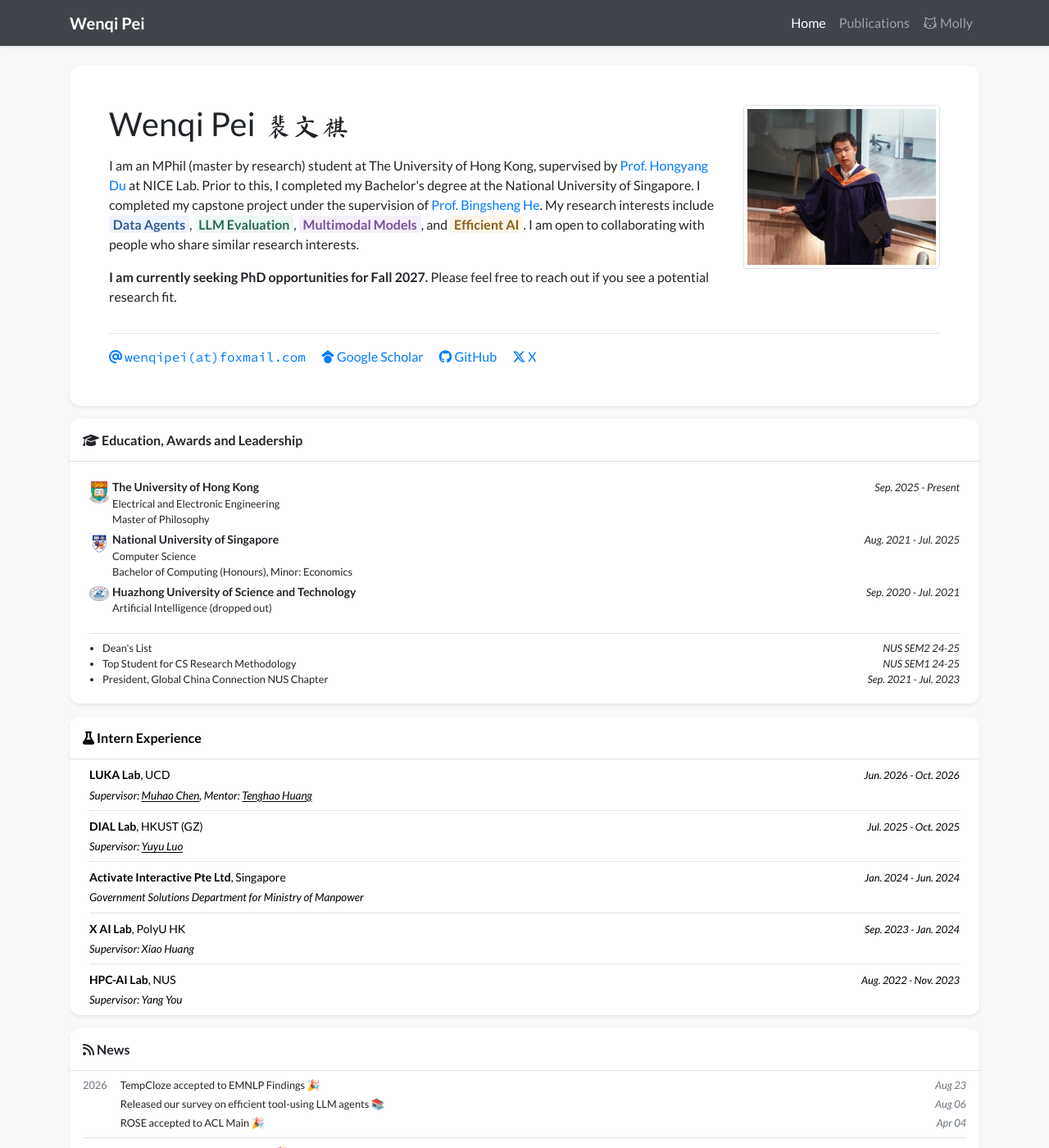
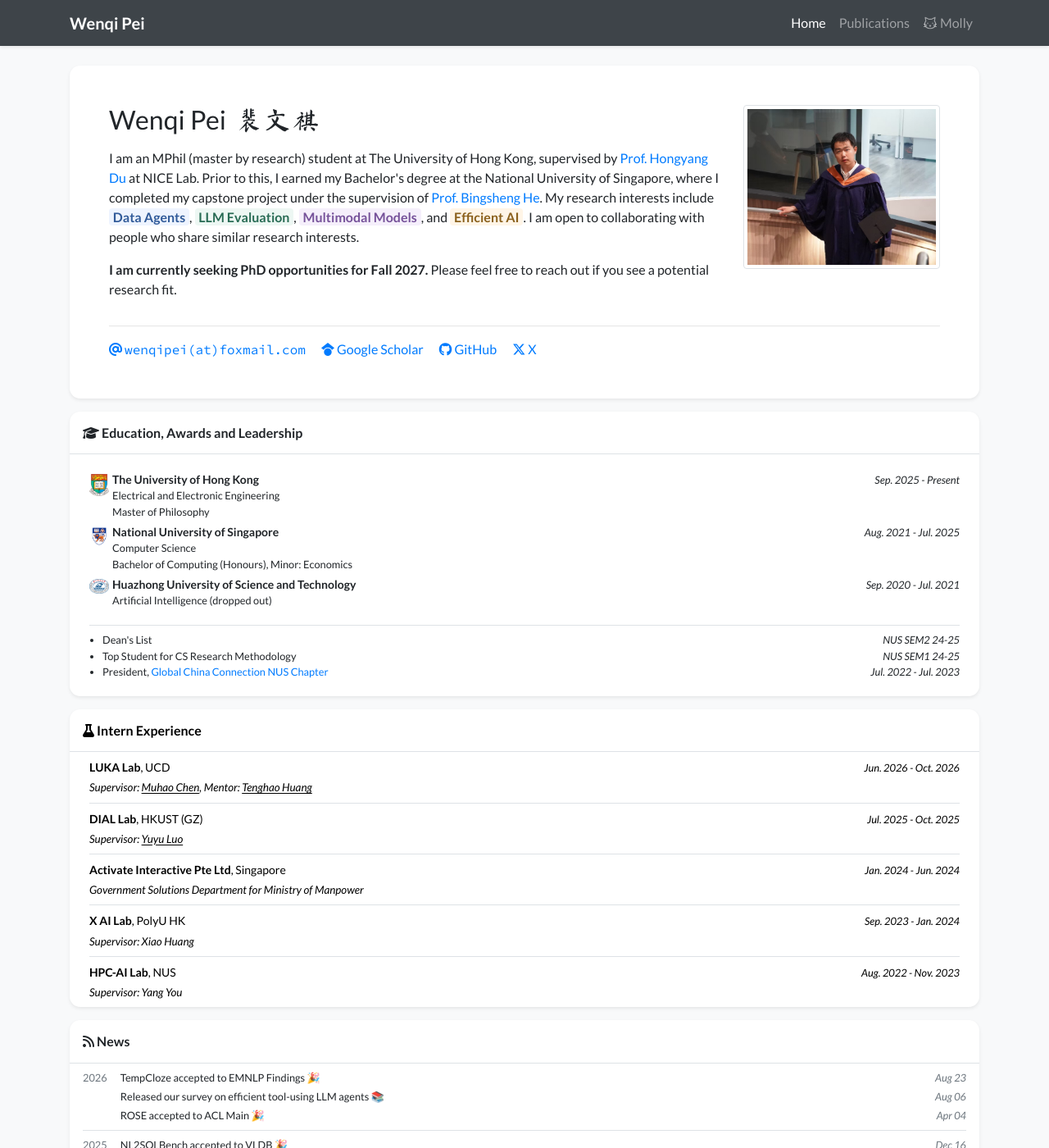
Before and after one commit to CedricPei/CedricPei.github.io, a Jekyll site: the page built from index.html, in a window 1280 px wide and 1400 px high. Shown: the whole window at 82% size. Built offline with Jekyll 4.4.1, drawn with Linux system fonts in a browser that asks for light colours; nearby versions of some CDN libraries; a style sheet for code colours, icons or effects is not loaded.

Commit message:
Refine profile size, biography, and leadership details

```diff
--- a/_data/profile.yml
+++ b/_data/profile.yml
@@ -16,7 +16,7 @@ twitter: WenqiPei
 short_bio_text_justify: false
 short_bio: >-
   <p>
-    I am an MPhil (master by research) student at The University of Hong Kong, supervised by <a href="https://hongyangdu.github.io/" target="_blank">Prof. Hongyang Du</a> at NICE Lab. Prior to this, I completed my Bachelor's degree at the National University of Singapore. I completed my capstone project under the supervision of <a href="https://www.comp.nus.edu.sg/~hebs/" target="_blank">Prof. Bingsheng He</a>. My research interests include <span class="research-interest publication-tag--data-agent">Data Agents</span>, <span class="research-interest publication-tag--evaluation">LLM Evaluation</span>, <span class="research-interest publication-tag--multimodal">Multimodal Models</span>, and <span class="research-interest publication-tag--efficient">Efficient AI</span>. I am open to collaborating with people who share similar research interests.
+    I am an MPhil (master by research) student at The University of Hong Kong, supervised by <a href="https://hongyangdu.github.io/" target="_blank">Prof. Hongyang Du</a> at NICE Lab. Prior to this, I earned my Bachelor's degree at the National University of Singapore, where I completed my capstone project under the supervision of <a href="https://www.comp.nus.edu.sg/~hebs/" target="_blank">Prof. Bingsheng He</a>. My research interests include <span class="research-interest publication-tag--data-agent">Data Agents</span>, <span class="research-interest publication-tag--evaluation">LLM Evaluation</span>, <span class="research-interest publication-tag--multimodal">Multimodal Models</span>, and <span class="research-interest publication-tag--efficient">Efficient AI</span>. I am open to collaborating with people who share similar research interests.
   </p>
   <p>
     <strong>I am currently seeking PhD opportunities for Fall 2027.</strong> Please feel free to reach out if you see a potential research fit.
@@ -80,5 +80,5 @@ awards:
   date: NUS SEM1 24-25
 
 leadership:
-- name: President, Global China Connection NUS Chapter
-  date: Sep. 2021 - Jul. 2023
+- name: President, <a href="https://www.linkedin.com/company/gcc-nus/" target="_blank" rel="noopener noreferrer">Global China Connection NUS Chapter</a>
+  date: Jul. 2022 - Jul. 2023
--- a/assets/css/global.css
+++ b/assets/css/global.css
@@ -49,6 +49,7 @@ h5 {
     display: flex;
     flex-wrap: wrap;
     align-items: baseline;
+    font-size: 2rem;
     column-gap: 0.75rem;
     row-gap: 0.25rem;
     margin-bottom: 0;
@@ -70,7 +71,7 @@ h5 {
     }
 
     .profile-name {
-        font-size: 2rem;
+        font-size: 1.75rem;
         column-gap: 0.5rem;
     }
 
```
